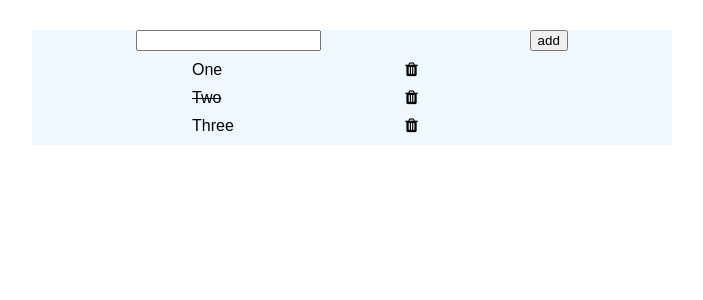
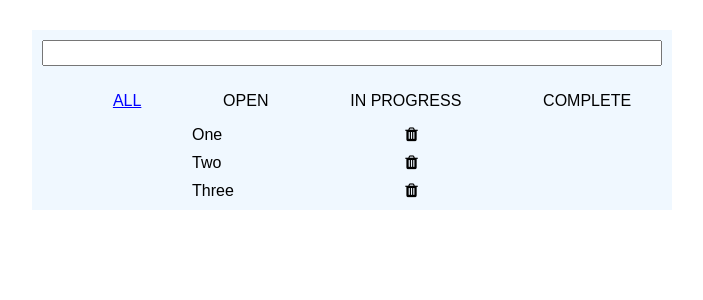
Before and after one commit to vijayperlakota/reactjstodo, a React (Create React App) app: page / in a window 1280 px wide. Shown: the top 300 px of the page, without its empty margins (288-991 px from the left). Built offline with nearby package versions, Linux system fonts and the light colour scheme.

Commit message:
Implement filters

```diff
--- a/src/Components/TodoAdd.js
+++ b/src/Components/TodoAdd.js
@@ -11,8 +11,8 @@ class TodoAdd extends Component {
     render() {
         return (
             <div className="todo-add">
-                <input ref="todoName" type="text" onKeyDown={ this.onEnterKey.bind(this) }/>
-                <input type="button" value="add" onClick={ this.addTodo } />
+                <input className="text-box" ref="todoName" type="text" onKeyDown={ this.onEnterKey.bind(this) }/>
+                {/* <input className="add-btn" type="button" value="add" onClick={ this.addTodo } /> */}
             </div>
         );
     }
@@ -26,7 +26,7 @@ class TodoAdd extends Component {
         }
         this._addTodo({
             name: this.refs.todoName.value,
-            status: "OPEN"
+            status: "open"
         })
         this.refs.todoName.value = "";
     }
--- a/src/Components/TodoApp.js
+++ b/src/Components/TodoApp.js
@@ -2,6 +2,7 @@ import React, { Component } from 'react';
 // import ReactDOM from 'react-dom';
 import TodoAdd from './TodoAdd';
 import TodoList from './TodoList';
+import TodoFilter from './TodoFilter';
 import '../styles/TodoApp.css';
 
 class TodoApp extends Component {
@@ -11,22 +12,23 @@ class TodoApp extends Component {
         this.sampleTodos = [
             {
                 name: "One",
-                status: "IN_PROGRESS",
+                status: "inprogress",
                 id: this.nextKey()
             },
             {
                 name: "Two",
-                status: "COMPLETE",
+                status: "complete",
                 id: this.nextKey()
             },
             {
                 name: "Three",
-                status: "OPEN",
+                status: "open",
                 id: this.nextKey()
             }
         ];
         this.state = {
-            todos: this.sampleTodos
+            todos: this.sampleTodos,
+            filter: "all"
         };
     }
 
@@ -44,10 +46,16 @@ class TodoApp extends Component {
 
     delTodo(id) {
         let result = this.state.todos.filter((todo) => {
-            return todo.id != id;
+            return todo.id !== id;
         });
         this.setState({
             todos: result
+        });
+    }
+
+    onFilter(filter) {
+        this.setState({
+            filter: filter
         });
     }
 
@@ -56,7 +64,8 @@ class TodoApp extends Component {
         return (
             <div className="todo-app">
                 <TodoAdd _addTodo={ this.addTodo.bind(this) }/>
-                <TodoList todos={ this.state.todos } _delTodo={ this.delTodo.bind(this) }/>
+                <TodoFilter filter={ this.state.filter } _onFilter={ this.onFilter.bind(this) }/>
+                <TodoList todos={ this.state.todos } filter={ this.state.filter } _delTodo={ this.delTodo.bind(this) }/>
             </div>
         );
     }
--- /dev/null
+++ b/src/Components/TodoFilter.js
@@ -0,0 +1,47 @@
+import React, { Component } from 'react';
+// import ReactDOM from 'react-dom';
+
+class TodoFilter extends Component {
+
+    constructor(props) {
+        super(props);
+        this._onFilter = this.props._onFilter;
+        this.availableFilters = ['all', 'open', 'inprogress', 'complete'];
+        this.filterDisplayNames = ['ALL', 'OPEN', 'IN PROGRESS', 'COMPLETE'];
+    }
+
+    onFilter(evt) {
+        evt.stopPropagation();
+        let filter = evt.target.getAttribute('value');
+        this._onFilter(filter);
+    }
+
+    getFilters(activeFilter) {
+        return (
+            this.availableFilters.map((filter, index) => {
+                let active = (filter === activeFilter) ? 'active' : "";
+                return (
+                    <li key={ index } className={ `filter ${active}` } value={filter}>
+                        { this.filterDisplayNames[index] }
+                    </li>
+                )
+            })
+        )
+    }
+
+    render() {
+        return (
+            <ul className="todo-filters" onClick={ this.onFilter.bind(this) }>
+                { this.getFilters(this.props.filter) }
+            </ul>
+        );
+    }
+}
+
+/*
+    <li className="filter active" value="all"> ALL </li>
+    <li className="filter" value="open"> OPEN </li>
+    <li className="filter" value="inprogress"> IN PROGRESS </li>
+    <li className="filter" value="complete"> COMPLETE </li>
+*/
+export default TodoFilter;
--- a/src/Components/TodoList.js
+++ b/src/Components/TodoList.js
@@ -8,7 +8,10 @@ class TodoList extends Component {
         // const todos = this.todos.map((todo) => {
         //             return <Todo todo={todo} />
         //         }
-        return this.props.todos.map((todo, index)=>{
+        let filteredTodos = this.props.todos.filter((todo) => {
+            return (this.props.filter === "all" || this.props.filter === todo.status);
+        });
+        return filteredTodos.map((todo, index)=>{
                 return <Todo todo={todo} key={todo.id} _delTodo={ this.props._delTodo }/>
         });
     }
--- a/src/styles/TodoApp.css
+++ b/src/styles/TodoApp.css
@@ -8,10 +8,43 @@
     overflow: scroll;
 }
 
+/* todo-filters starts here */
+ul {
+    list-style-type: none;
+    display: flex;
+    flex-direction: row;
+    justify-content: space-around;
+}
+
+li:hover {
+    cursor: pointer;
+}
+
+li.filter.active {
+    text-decoration: underline;
+    color: blue;
+}
+
+/* todo-filters ends here */
+
+/* todo-add starts here */
 .todo-add {
     display: flex;
     justify-content: space-around;
 }
+
+.todo-add .text-box {
+    height: 20px;
+    margin: 10px;
+    flex: 1;
+}
+
+.todo-add .add-btn {
+    text-transform: uppercase;
+    margin: 10px;
+    flex: 1;
+}
+/* todo-add ends here */
 
 /* TODO style starts here */
 .todo {
```
